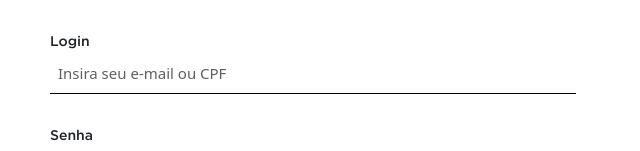
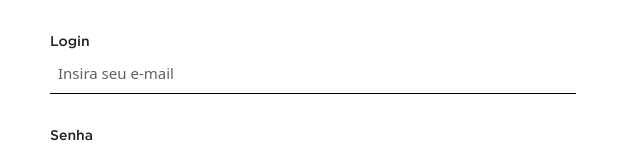
Before and after one commit to FutFanatics/react-troquefut, a React (Create React App) app: page /login in a window 1280 px wide. Shown: the part 333-484 px from the top of the page, without its empty margins (327-967 px from the left). Built offline with nearby package versions, Linux system fonts and the light colour scheme.

Commit message:
atualização login

```diff
--- a/src/components/validation.tsx
+++ b/src/components/validation.tsx
@@ -70,7 +70,7 @@ const Validation: React.FC = () => {
     <form onSubmit={handleSubmit} className="col-md-6 position-relative">
       <Box margin="32px 0px " typeBox="login" className="d-flex flex-column">
         <label>Login</label>
-        <input name="email" type="text" placeholder="Insira seu e-mail ou CPF"  onChange={handleChange} />
+        <input name="email" type="text" placeholder="Insira seu e-mail"  onChange={handleChange} />
       </Box>
       <Box margin="32px 0px" typeBox="login" className="d-flex flex-column">
         <label>Senha</label>
--- a/src/components/validationacompany.tsx
+++ b/src/components/validationacompany.tsx
@@ -63,7 +63,7 @@ const Validation: React.FC = () => {
     <form onSubmit={handleSubmit} className="col-md-6 position-relative">
       <Box margin="32px 0px " typeBox="login" className="d-flex flex-column">
         <label>Login</label>
-        <input name="email" type="text" placeholder="Insira seu e-mail ou CPF"  onChange={handleChange} />
+        <input name="email" type="text" placeholder="Insira seu e-mail"  onChange={handleChange} />
       </Box>
       <Box margin="32px 0px" typeBox="login" className="d-flex flex-column">
         <label>Senha</label>
```
